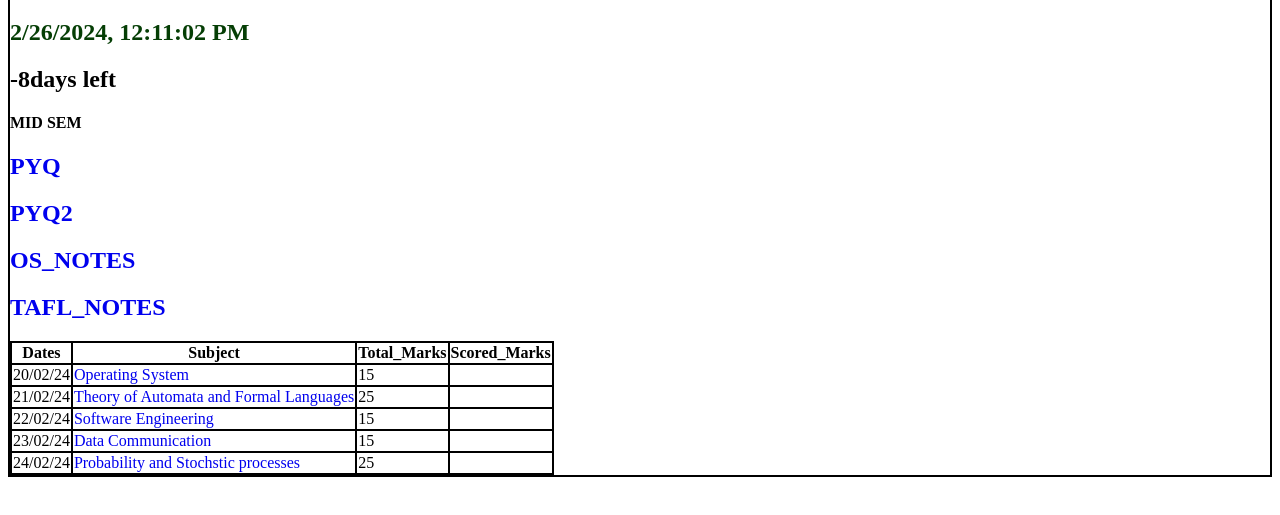
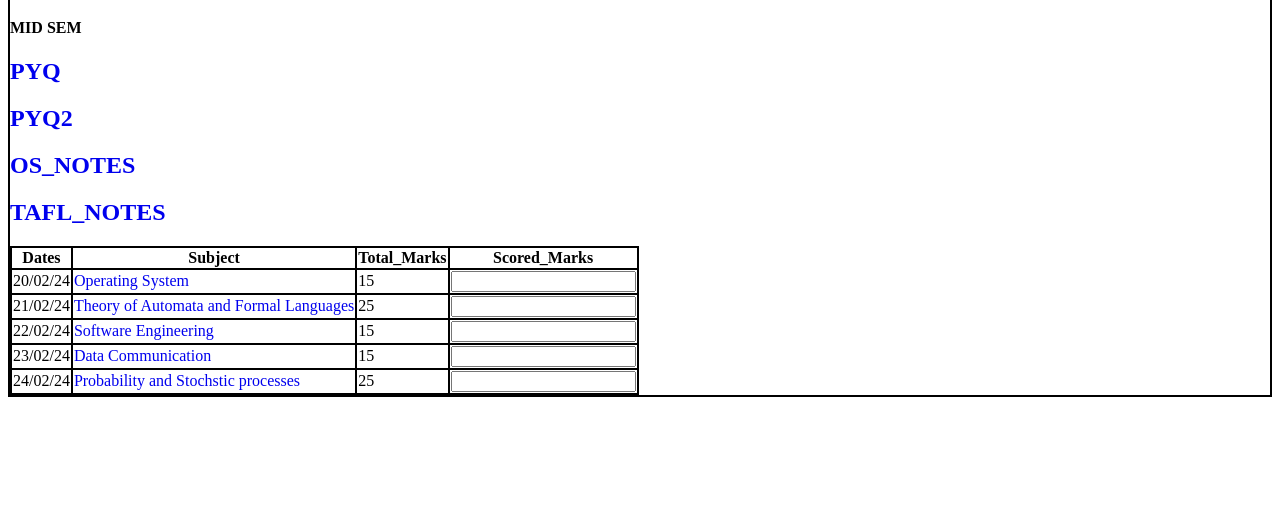
Before and after one commit to Manish85-cell/prepare, a plain HTML site: page sem4.html in a window 1280 px wide. Shown: the part 71-586 px from the top of the page. Drawn offline with Linux system fonts and the light colour scheme.

Commit message:
removing unnecessary things

```diff
--- a/sem4.html
+++ b/sem4.html
@@ -31,7 +31,7 @@
 
          <h1>Semester 4</h1>
          <h2 id="date_time" style="color:rgb(5, 62, 5)"></h2>
-         <h2 id = "left"></h2>
+         <!-- <h2 id = "left"></h2> -->
          <h4>MID SEM</h4>
          <h2><a href="pyq.pdf">PYQ</a></h2>
          <h2><a href="pyq2.pdf">PYQ2</a></h2>
@@ -49,39 +49,44 @@
                     <td>20/02/24</td>
                     <td><a href="opsystem.pdf">Operating System</a></td>
                     <td>15</td>
+                    <td><input type="number" max="15"></td>
                 </tr>
                 <tr>
                     <td>21/02/24</td>
                     <td><a href="Tafl_syllabus.pdf">Theory of Automata and Formal Languages</a></td>
                     <td>25</td>
+                    <td><input type="number" max="25"></td>
                 </tr>
                 <tr>
                     <td>22/02/24</td>
                     <td><a href="software.pdf">Software Engineering</a></td>
                     <td>15</td>
+                    <td><input type="number" max="15"></td>
                 </tr>
                 <tr>
                     <td>23/02/24</td>
                     <td><a href="datacomm.pdf">Data Communication</a></td>
                     <td>15</td>
+                    <td><input type="number" max="15"></td>
                 </tr>
                 <tr>
                     <td>24/02/24</td>
                     <td><a href="probability.pdf">Probability and Stochstic processes</a></td>
                     <td>25</td>
+                    <td><input type="number" max="25"></td>
                 </tr>
             </tbody>
         </table>
     </div>
     <script>
-        function updateDateTime(){
-            const now = new Date();
-            const currentDateTime = now.toLocaleString();
-            document.querySelector('#date_time').innerHTML = currentDateTime;
-            document.querySelector('#left').innerHTML =   18-now.getDate() +"days left";
-         }
+        // function updateDateTime(){
+        //     const now = new Date();
+        //     const currentDateTime = now.toLocaleString();
+        //     document.querySelector('#date_time').innerHTML = currentDateTime;
+        //     document.querySelector('#left').innerHTML =   now.getDate() +"days left";
+        //  }
 
-        setInterval(updateDateTime, 1000);
+        // setInterval(updateDateTime, 1000);
     </script>
 </body>
 </html>
```
